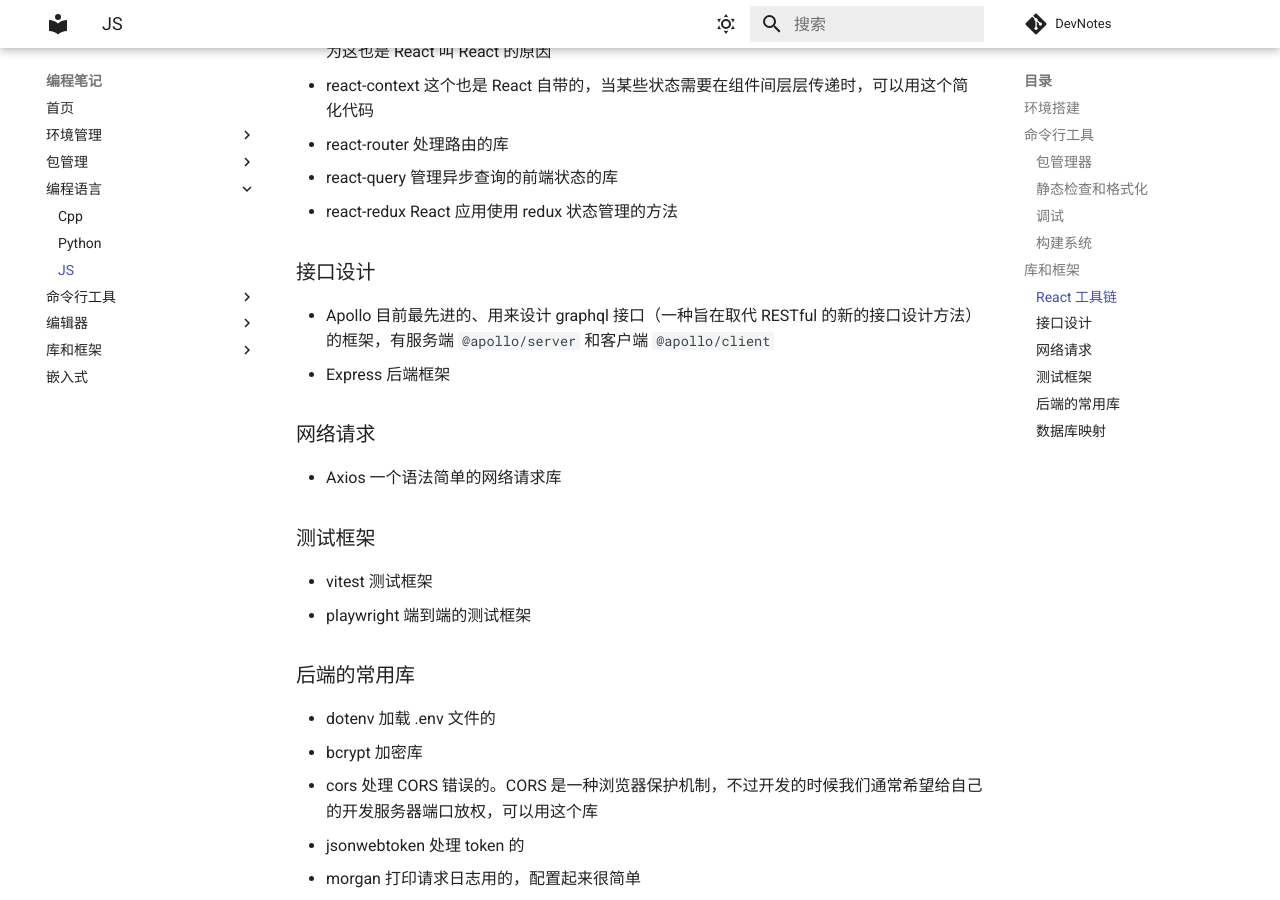
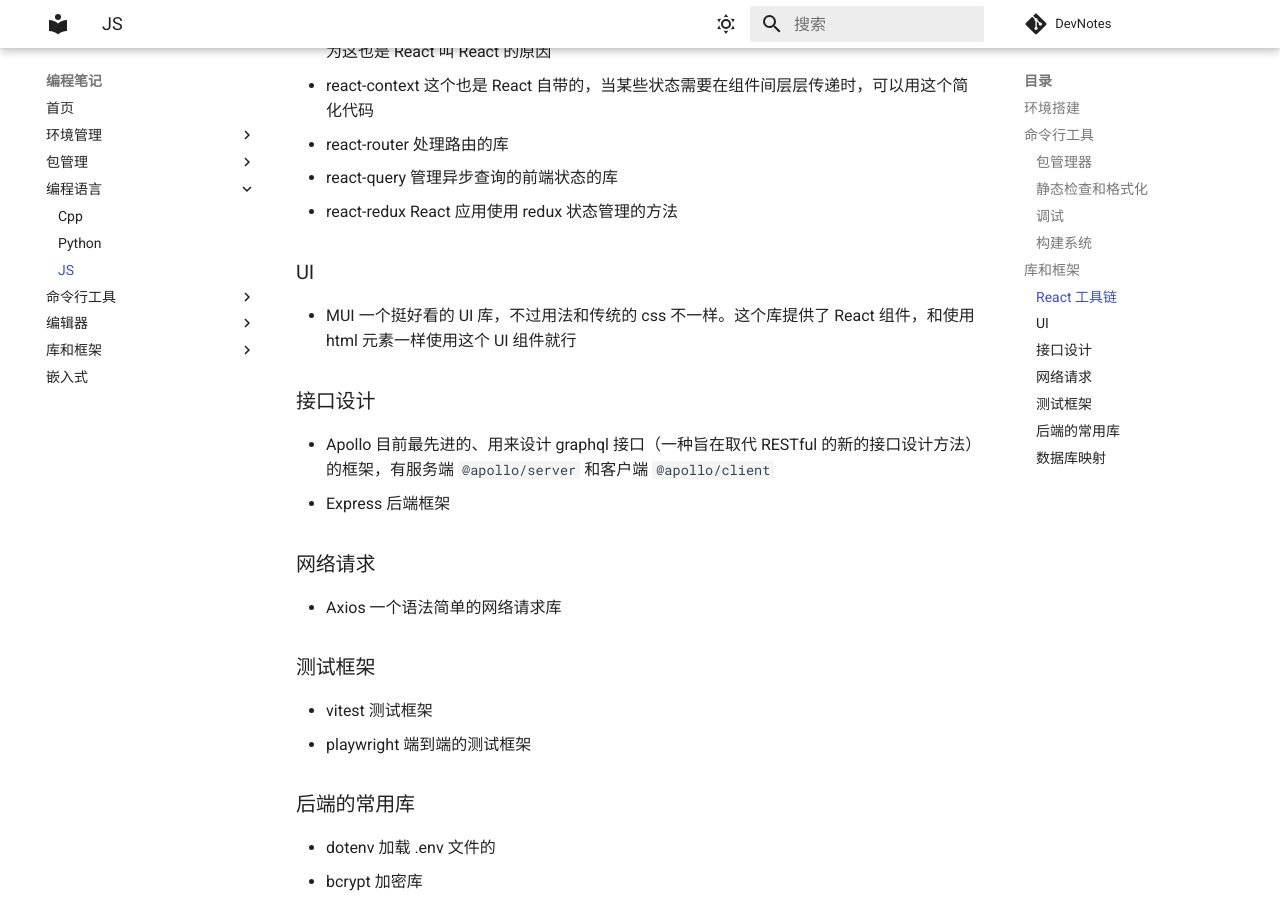
Before and after one commit to Juemuren/DevNotes, an MkDocs documentation site: the page built from docs/编程语言/JS.md, in a window 1280 px wide and 900 px high, scrolled down 1373 px. Built offline with MkDocs 1.6.1 and Material for MkDocs 9.7.7, drawn with Linux system fonts in a browser that asks for light colours; comment, search, counter and statistics services are not loaded.

Commit message:
测试一下新的 ci 流程

```diff
--- a/docs/编程语言/JS.md
+++ b/docs/编程语言/JS.md
@@ -46,6 +46,10 @@
 - react-query 管理异步查询的前端状态的库
 - react-redux React 应用使用 redux 状态管理的方法
 
+### UI
+
+- MUI 一个挺好看的 UI 库，不过用法和传统的 css 不一样。这个库提供了 React 组件，和使用 html 元素一样使用这个 UI 组件就行
+
 ### 接口设计
 
 - Apollo 目前最先进的、用来设计 graphql 接口（一种旨在取代 RESTful 的新的接口设计方法）的框架，有服务端 `@apollo/server` 和客户端 `@apollo/client`
```
Also changed, not shown: 1 other file.
